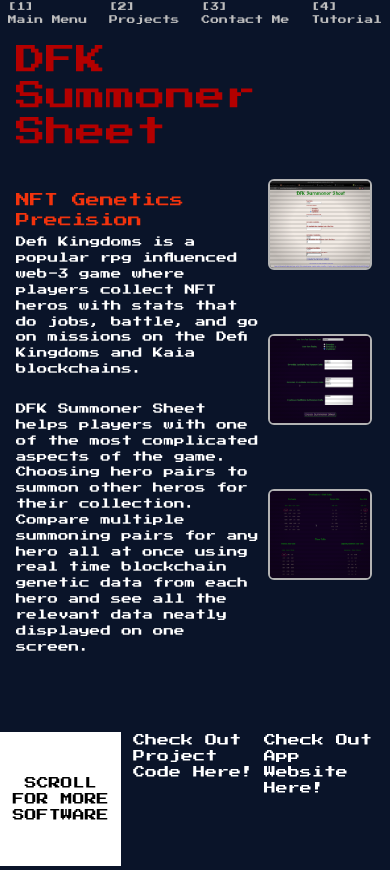
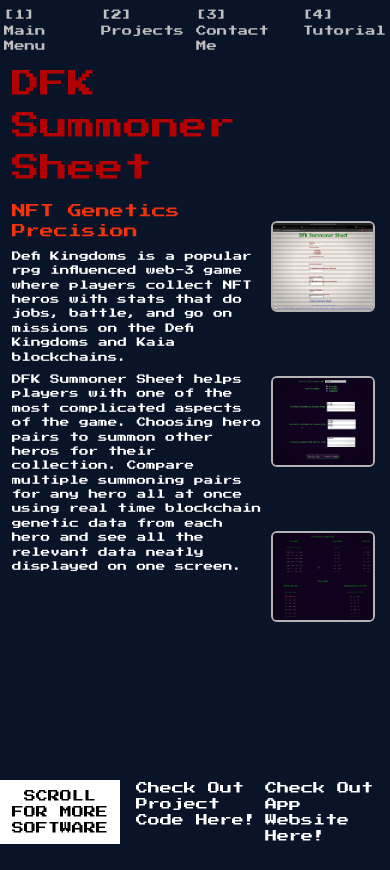
Before and after one commit to Sc1entifik/PortfolioSite, a Next.js app: page /projects in a window 390 px wide. After the commit the page ends 844 px from the top, so only its background shows below. Built offline with nearby package versions, Linux system fonts and the light colour scheme.

Commit message:
Added menu header to layout.tsx for projects route. Started styling route from mobile first approach. Looks fine on most phone screens. Changed to flexbox controlled spacing for page layout.

```diff
--- a/src/app/projects/components/crtImage.tsx
+++ b/src/app/projects/components/crtImage.tsx
@@ -13,7 +13,7 @@ export default function CrtImage({src}: {src: string}) {
 			relative
 			w-[5.5rem]
 			xsphone:w-[6.5rem]
-			xs:w-[7.5rem]
+			xs:w-[7.8rem]
 			sm:w-36
 			md:w-48
 			lg:w-56
--- a/src/app/projects/components/projectLinks.tsx
+++ b/src/app/projects/components/projectLinks.tsx
@@ -2,7 +2,7 @@ import Link from "next/link";
 
 export default function ProjectResources({githubLink, projectLink}:{githubLink: string, projectLink?: string}) {
 	return (
-		<div className="flex h-1/6 max-w-[1536px] w-[inherit] gap-3 text-xs xs:text-sm lg:text-lg justify-between mx-2 mb-1">
+		<div className="flex max-w-[1536px] w-[inherit] gap-4 text-[.65rem] xsphone:text-xs xs:text-[.8rem] lg:text-lg justify-between mx-2">
 			<div className="bg-projects-white text-projects-black flex justify-center items-center">
 				<p className="px-3 text-center">SCROLL FOR MORE SOFTWARE</p>
 			</div>
--- a/src/app/projects/components/projectTitleAndDescription.tsx
+++ b/src/app/projects/components/projectTitleAndDescription.tsx
@@ -1,8 +1,8 @@
 export default function ProjectTitleAndDescription({title, header, description} : {title : string, header: string, description: string}) {
 
 	return (
-		<div className="flex flex-col w-[70%] gap-y-10">
-			<h1 className="text-projects-titleRed text-3xl xs:text-4xl sm:text-6xl lg:text-7xl xl:text-[5rem]">{title}</h1>
+		<div className="flex flex-col w-[70%] gap-y-3">
+			<h1 className="text-projects-titleRed text-[1.75rem] xs:text-3xl sm:text-6xl lg:text-7xl xl:text-[5rem]">{title}</h1>
 			<div>
 				<h2 className="text-projects-headerRed text-sm xs:text-base sm:text-lg md:text-xl lg:text-2xl xl:text-3xl 2xl:text-4xl">{header}</h2>
 				{
@@ -10,7 +10,7 @@ export default function ProjectTitleAndDescription({title, header, description}
 					.map((paragrahs, i) =>
 						<p
 							key={i}
-							className="text-projects-white mt-1 mb-6 text-[.66rem] sm:text-sm md:text-base lg:text-lg xl:text-xl 2xl:text-2xl"
+							className="text-projects-white my-2 text-[.6rem] xs:text-[.67rem] sm:text-sm md:text-base lg:text-lg xl:text-xl 2xl:text-2xl"
 							>{ paragrahs }</p>
 					)
 				}
--- a/src/app/projects/layout.tsx
+++ b/src/app/projects/layout.tsx
@@ -2,11 +2,11 @@ import RouteHeader from "@/components/routeHeader";
 
 export default function ProjectsLayout({ children }: {children: React.ReactNode}) {
 	return (
-		<div>
-			<header className="bg-projects-backgroundNavy text-dos-lightGray mx-2 text-[.55rem]">
+		<div className="flex flex-col w-full min-h-dvh overflow-hidden bg-projects-backgroundNavy">
+			<header className="bg-projects-backgroundNavy my-2 mx-1 text-dos-lightGray text-[.55rem] xsphone:text-[.65rem] xs:text-xs">
 				<RouteHeader/>
 			</header>
-			<main>{children}</main>
+			<main className="flex flex-1 flex-col">{children}</main>
 		</div>
 	);
 }
--- a/src/app/projects/page.tsx
+++ b/src/app/projects/page.tsx
@@ -18,8 +18,8 @@ export default function Projects() {
 		},[]);
 
 	return (
-		<div className="bg-projects-backgroundNavy h-dvh w-full overflow-hidden flex flex-col items-center">
-				<div className="flex m-4 h-5/6 max-w-[1536px]">
+		<div className="flex flex-col flex-1 h-full w-full items-center justify-between">
+				<div className="flex grow mx-3 max-w-[1536px]">
 					<ProjectTitleAndDescription
 						title="DFK Summoner Sheet"
 						header="NFT Genetics Precision"
```
